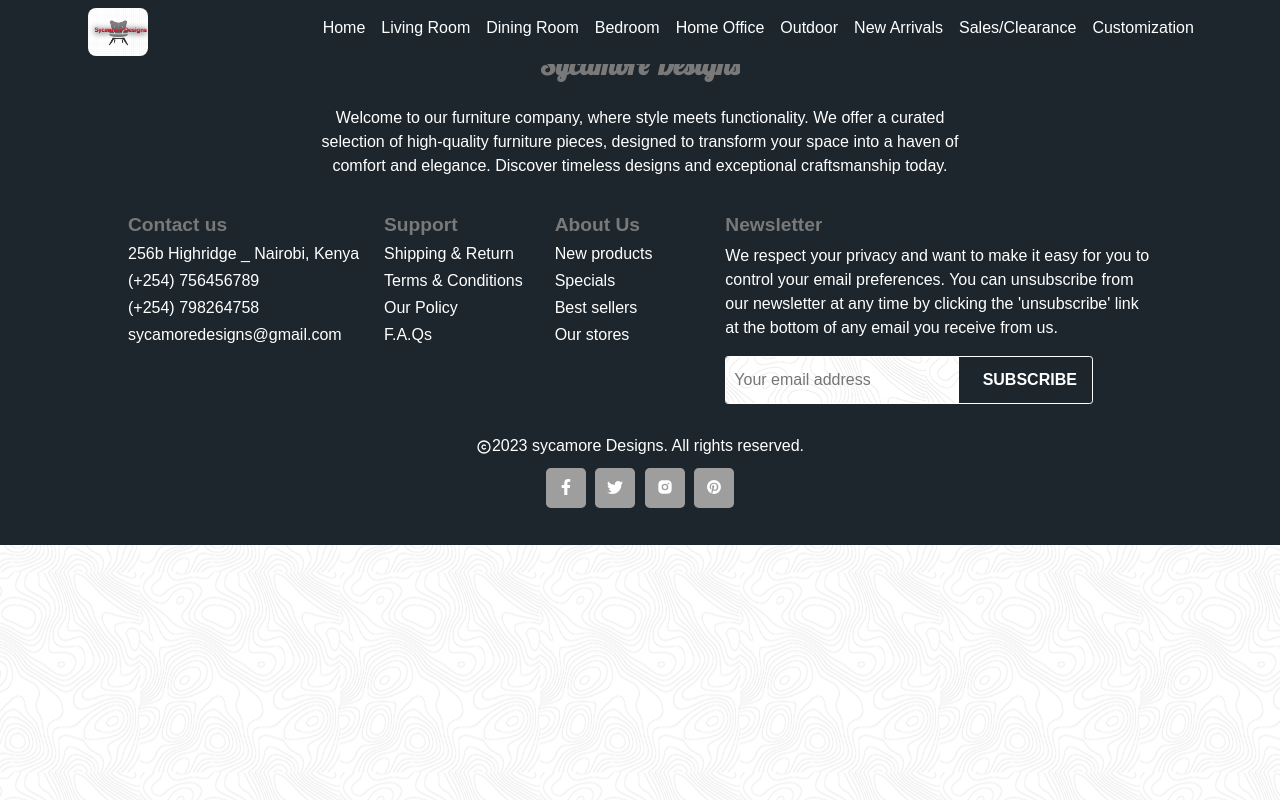
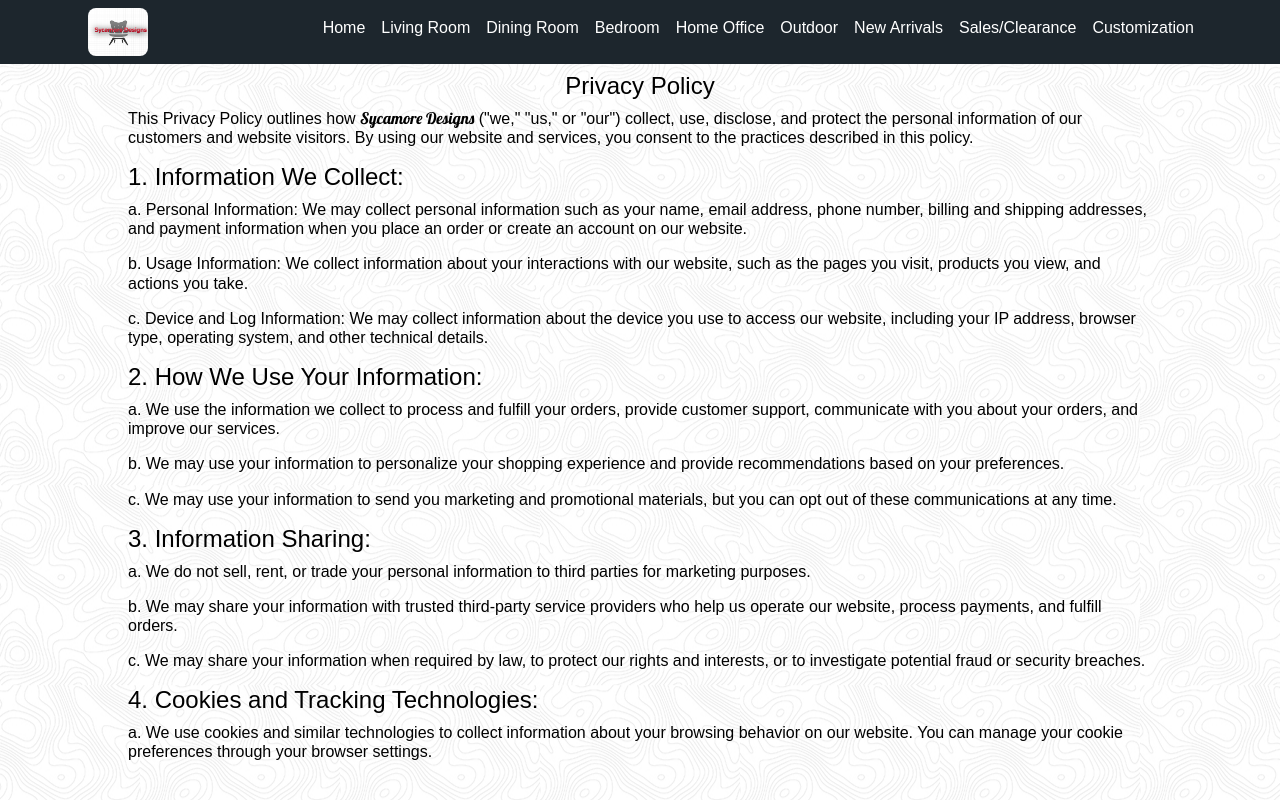
Before and after one commit to Roche001/FurniFusion, a React (Create React App) app: page /Policy in a window 1280 px wide. Shown: the top 800 px of the page. Built offline with nearby package versions, Linux system fonts and the light colour scheme; a web font is replaced by a local one.

Commit message:
update changes

```diff
--- a/src/App.jsx
+++ b/src/App.jsx
@@ -19,6 +19,7 @@ import Outdoor from "./components/outdoor/Outdoor";
 import Salesclearance from "./components/salesclearance/Salesclearance";
 import Shipping from "./components/shipping/Shipping";
 import Terms from "./components/terms/Terms";
+import Policy from "./components/policy/Policy";
 import Footer from "./components/footer/Footer";
 const App = () => {
   return (
@@ -42,6 +43,7 @@ const App = () => {
         <Route Cart path="Cart" exact element={<Cart />} />
         <Route Shipping path="Shipping" exact element={<Shipping />} />
         <Route Terms path="Terms" exact element={<Terms />} />
+        <Route Policy path="Policy" exact element={<Policy />} />
       </Routes>
       <Footer />
     </Router>
--- /dev/null
+++ b/src/components/policy/Policy.css
@@ -0,0 +1,20 @@
+.policy-container {
+  margin-top: 4.5rem;
+  display: flex;
+  flex-direction: column;
+  margin-top: 4.5rem;
+  width: 80dvw;
+  margin-left: auto;
+  margin-right: auto;
+  line-height: 1.2rem;
+}
+.policy-container h4 {
+  text-align: center;
+}
+.policy-container p span {
+  color: #000000;
+  font-family: "Lobster", cursive;
+}
+.pol-sub h4 {
+  text-align: start;
+}
--- /dev/null
+++ b/src/components/policy/Policy.jsx
@@ -0,0 +1,29 @@
+import React from "react";
+import "./Policy.css";
+import { pol } from "../../policy";
+
+const Policy = () => {
+  return (
+    <div className="policy-container">
+      <h4>Privacy Policy</h4>
+      <p>
+        This Privacy Policy outlines how <span>Sycamore Designs</span> ("we,"
+        "us," or "our") collect, use, disclose, and protect the personal
+        information of our customers and website visitors. By using our website
+        and services, you consent to the practices described in this policy.
+      </p>{" "}
+      {pol.map((item, index) => {
+        return (
+          <div key={index} className="pol-sub">
+            <h4>{item.title}</h4>
+            <p>{item.sub}</p>
+            <p>{item.sub2}</p>
+            <p>{item.sub3}</p>
+          </div>
+        );
+      })}
+    </div>
+  );
+};
+
+export default Policy;
--- a/src/policy.js
+++ b/src/policy.js
@@ -51,7 +51,7 @@ export const ship = [
     sub: "By using our Website, you agree to abide by these Terms and Conditions. If you have any questions or concerns, please contact us at [sycamoredesigns@gmail.com/(+254) 756456789,(+254) 798264758].",
   },
 ];
-export const policy = [
+export const pol = [
   {
     title: "1. Information We Collect:",
     sub: "a. Personal Information: We may collect personal information such as your name, email address, phone number, billing and shipping addresses, and payment information when you place an order or create an account on our website.",
@@ -92,6 +92,6 @@ export const policy = [
   },
   {
     title: "9. Contact Us:",
-    sub: "If you have any questions or concerns about this Privacy Policy, please contact us at [contact email/phone number].",
+    sub: "If you have any questions or concerns about this Privacy Policy, please contact us at [sycamoredesigns@gmail.com/(+254) 756456789,(+254) 798264758]..",
   },
 ];
```
